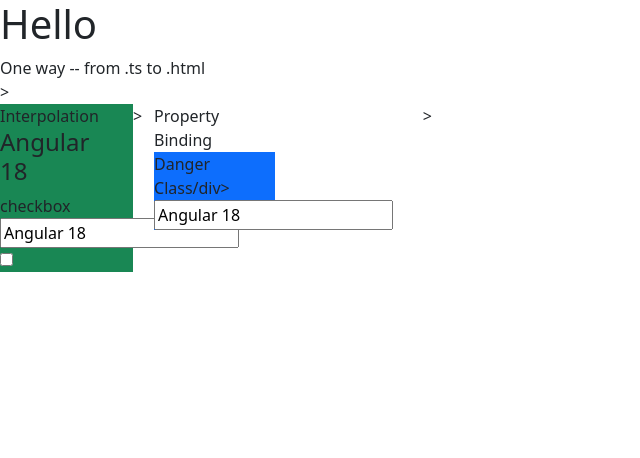
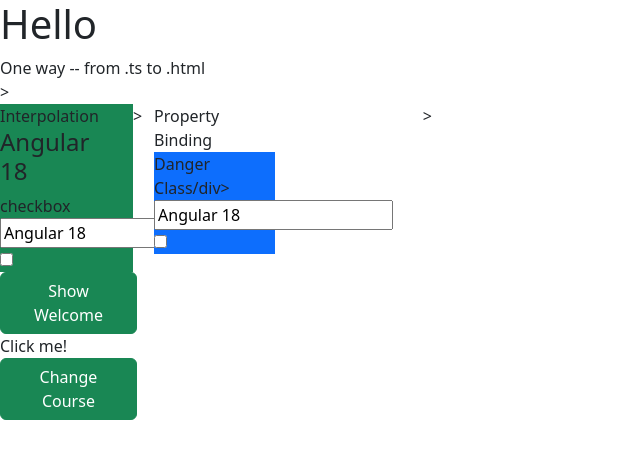
Before and after one commit to manumit-mukund/angular_repository, an Angular app in the folder myangularprojects/angular_18/: page / in a window 1280 px wide. Shown: the top 458 px of the page, without its empty margins (0-640 px from the left). Built offline with nearby package versions, Linux system fonts and the light colour scheme.

Commit message:
Commit changes...

```diff
--- a/myangularprojects/angular_18/src/app/components/databinding/databinding.component.html
+++ b/myangularprojects/angular_18/src/app/components/databinding/databinding.component.html
@@ -32,15 +32,18 @@
                 Property Binding
                 <!-- <div class="{{myClassName}}" >Danger</div> -->
                 <div [class]="myClassName"> Danger Class/div>
-                    <input type="text" [value] = "courseName" />
+                    <input type="text" [value]="courseName" />
+
+                    <input [type]="inputType" />
 
                 </div>
             </div>
         </div>
 
         <div class="col-4">
-
-
+            <button class="btn btn-success" (click)="showAlert('Welcome to Angular!')">Show Welcome</button>
+            <span (click)="showAlert('You clicked the span!')">Click me!</span>
+            <button class="btn btn-success" (click)="changeCourseName()">Change Course</button>
         </div>
 
         <div class="col-4">
--- a/myangularprojects/angular_18/src/app/components/databinding/databinding.component.ts
+++ b/myangularprojects/angular_18/src/app/components/databinding/databinding.component.ts
@@ -23,8 +23,17 @@
 
   constructor() {
 
+   }
 
+   showAlert(message: string) {
+
+      alert (message);
 
    }
 
+   changeCourseName() {
+
+      this.courseName = "Angular 18 with TypeScript";
+   }
+
 }
```
